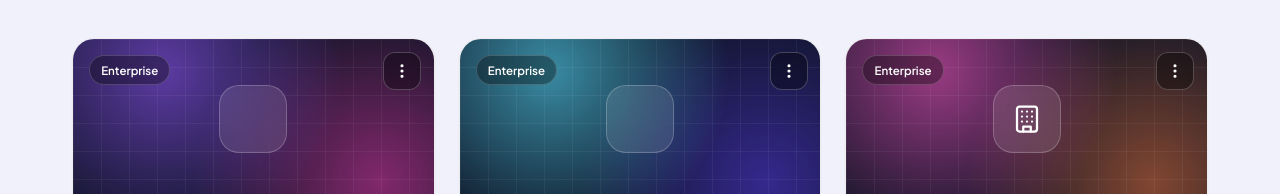
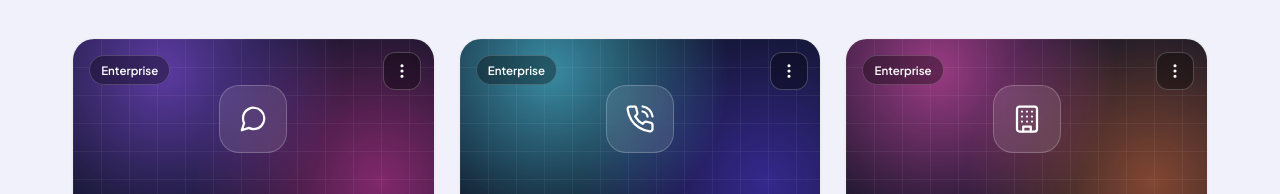
Before and after one commit to ayushmishra950/Portfolio, a React (Vite) app: page / in a window 1280 px wide. Shown: the part 4083-4277 px from the top of the page. Built offline with nearby package versions, Linux system fonts and the light colour scheme.

Commit message:
update icon

```diff
--- a/src/components/Icon.tsx
+++ b/src/components/Icon.tsx
@@ -51,6 +51,20 @@ const paths: Record<IconName, ReactNode> = {
   phone: (
     <path d="M22 16.92v3a2 2 0 0 1-2.18 2 19.79 19.79 0 0 1-8.63-3.07 19.5 19.5 0 0 1-6-6 19.79 19.79 0 0 1-3.07-8.67A2 2 0 0 1 4.11 2h3a2 2 0 0 1 2 1.72 12.84 12.84 0 0 0 .7 2.81 2 2 0 0 1-.45 2.11L8.09 9.91a16 16 0 0 0 6 6l1.27-1.27a2 2 0 0 1 2.11-.45 12.84 12.84 0 0 0 2.81.7A2 2 0 0 1 22 16.92z" />
   ),
+
+  'message-circle': (
+    <>
+      <path d="M21 11.5a8.38 8.38 0 0 1-.9 3.8 8.5 8.5 0 0 1-7.6 4.7 8.38 8.38 0 0 1-3.8-.9L3 21l1.9-5.7a8.38 8.38 0 0 1-.9-3.8 8.5 8.5 0 0 1 4.7-7.6 8.38 8.38 0 0 1 3.8-.9h.5a8.48 8.48 0 0 1 8 8v.5z" />
+    </>
+  ),
+  'phone-call': (
+    <>
+      <path d="M22 16.92v3a2 2 0 0 1-2.18 2 19.79 19.79 0 0 1-8.63-3.07 19.5 19.5 0 0 1-6-6 19.79 19.79 0 0 1-3.07-8.67A2 2 0 0 1 4.11 2h3a2 2 0 0 1 2 1.72 12.84 12.84 0 0 0 .7 2.81 2 2 0 0 1-.45 2.11L8.09 9.91a16 16 0 0 0 6 6l1.27-1.27a2 2 0 0 1 2.11-.45 12.84 12.84 0 0 0 2.81.7A2 2 0 0 1 22 16.92z" />
+      <path d="M14.05 2a9 9 0 0 1 8 8" />
+      <path d="M14.05 6a5 5 0 0 1 4 4" />
+    </>
+  ),
+
   location: (
     <>
       <path d="M21 10c0 7-9 13-9 13s-9-6-9-13a9 9 0 0 1 18 0z" />
```
